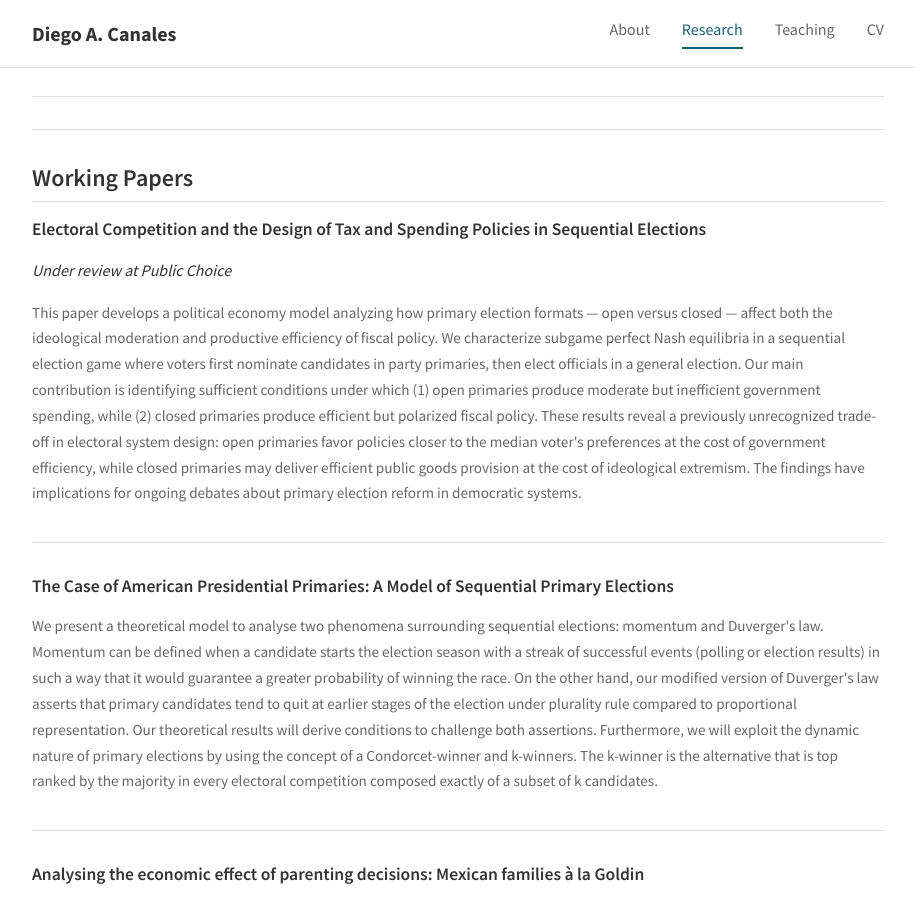
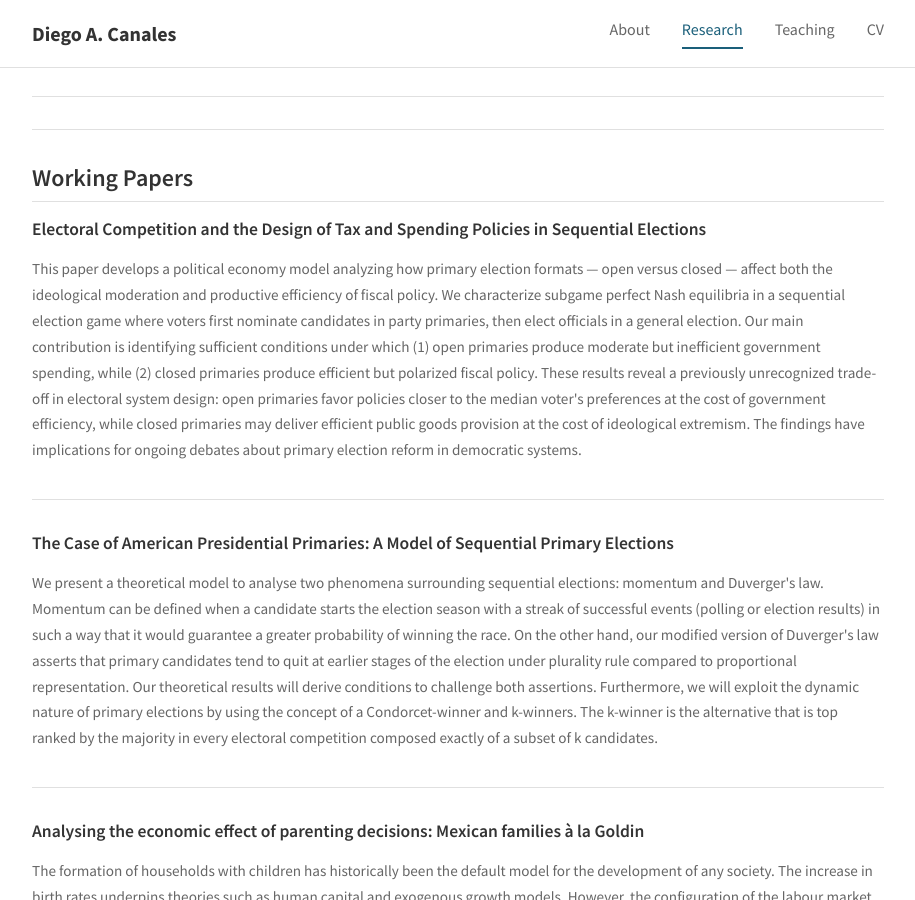
Before and after one commit to diegoacanales/diegoacanales.github.io, a Jekyll site: the page built from research.md, in a window 1280 px wide and 900 px high, scrolled down 496 px. Shown: the whole window, without its empty margins (182-1097 px from the left). Built offline with Jekyll 4.4.1, drawn with Linux system fonts in a browser that asks for light colours; some web fonts are replaced.

Commit message:
Remove premature journal status from Public Choice paper
Co-Authored-By: Claude Sonnet 4.6 <noreply@anthropic.com>

```diff
--- a/research.md
+++ b/research.md
@@ -33,7 +33,6 @@ permalink: /research/
 
 <div class="publication">
   <h3>Electoral Competition and the Design of Tax and Spending Policies in Sequential Elections</h3>
-  <p class="venue"><em>Under review at Public Choice</em></p>
   <p class="abstract">
     This paper develops a political economy model analyzing how primary election formats — open
     versus closed — affect both the ideological moderation and productive efficiency of fiscal
```
Also changed, not shown: _pages/research.md (+0 -1 lines).
